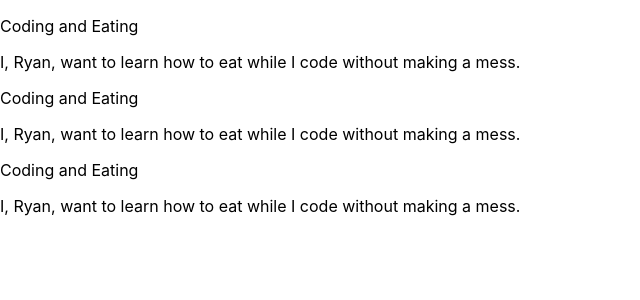
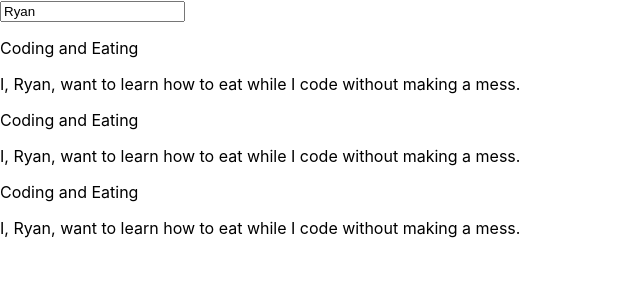
Before and after one commit to rwparrish/assignment-one, a React (Create React App) app: page / in a window 1280 px wide. Shown: the top 300 px of the page, without its empty margins (0-640 px from the left). Built offline with nearby package versions, Linux system fonts and the light colour scheme.

Commit message:
two way binding setup

```diff
--- a/src/App.js
+++ b/src/App.js
@@ -2,6 +2,7 @@ import React from 'react';
 import './App.css';
 import { Component } from 'react';
 import UserOutput from './User/UserOutput';
+import UserInput from './User/UserInput';
 
 class App extends Component {
 
@@ -9,15 +10,23 @@ class App extends Component {
     username: 'Ryan'
   }
 
-  changeUsernameHandler = () => {
+  changeUsernameHandler = (event) => {
     this.setState({
-      username: 'RINO'
+      username: event.target.value
     })
   }
 
   render () {
+
+    const style = {
+
+    }
+
     return (
       <div>
+        <UserInput
+          changeUsername={this.changeUsernameHandler}
+          username={this.state.username} />
         <UserOutput
           click={this.changeUsernameHandler}
           username={this.state.username} />
--- a/src/User/UserInput.js
+++ b/src/User/UserInput.js
@@ -1,9 +1,9 @@
 import React from 'react'
 
-function UserInput() {
+function UserInput(props) {
     return (
         <div>
-            <input type="text"/>
+            <input onChange={props.changeUsername} type="text" value={props.username}/>
         </div>
     )
 }
```
